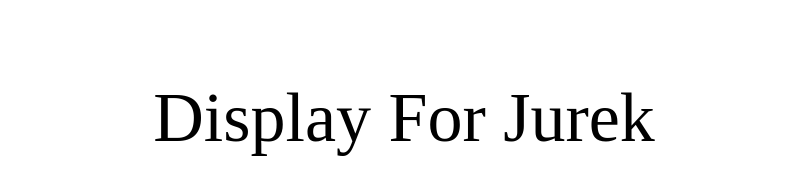
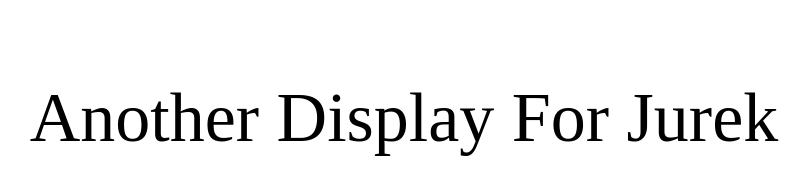
Before and after one commit to panocean/jurek, a plain HTML site: page index.html in a window 1280 px wide. Shown: the whole page, without its empty margins (236-1043 px from the left). Drawn offline with Linux system fonts and the light colour scheme.

Commit message:
second commit

```diff
--- a/index.html
+++ b/index.html
@@ -15,6 +15,6 @@
   </style>
 </head>
 <body class="main">
-   <p>Display For Jurek</p>
+   <p>Another Display For Jurek</p>
 </body>
 </html>
```
